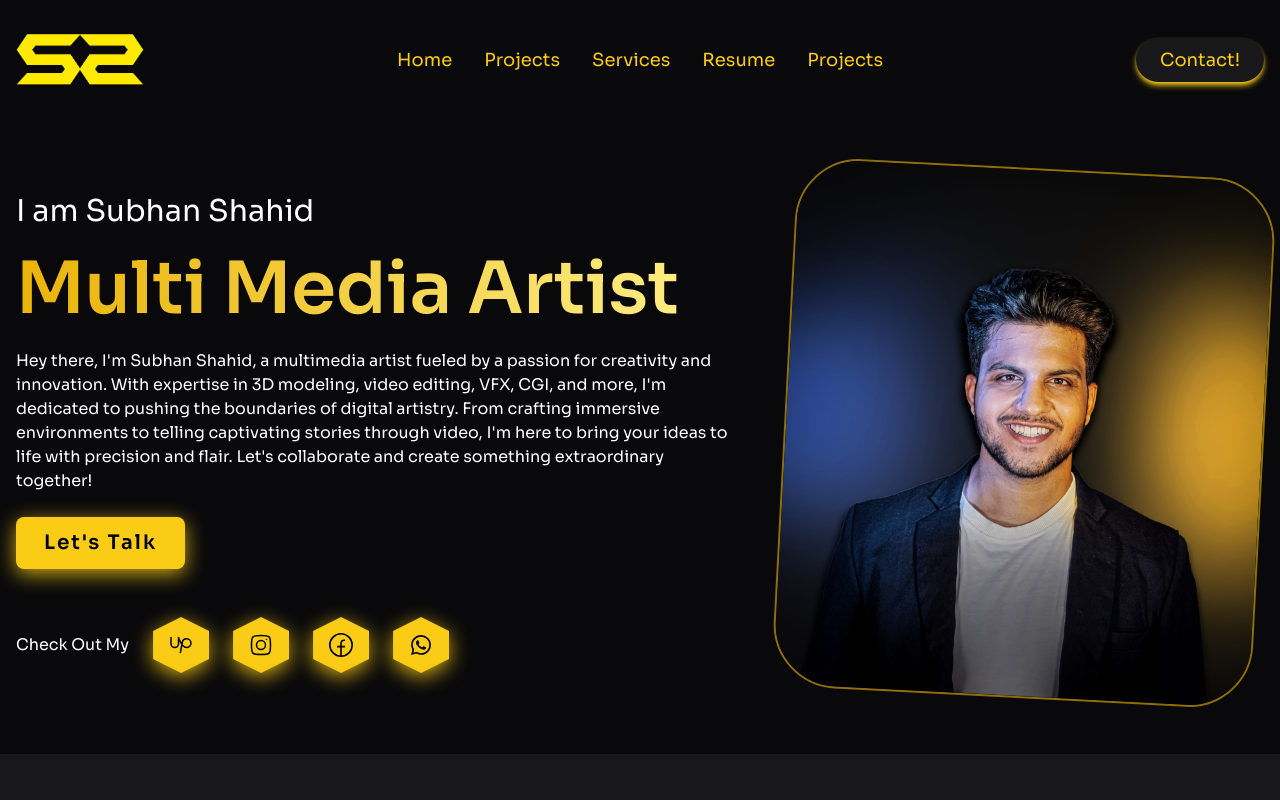
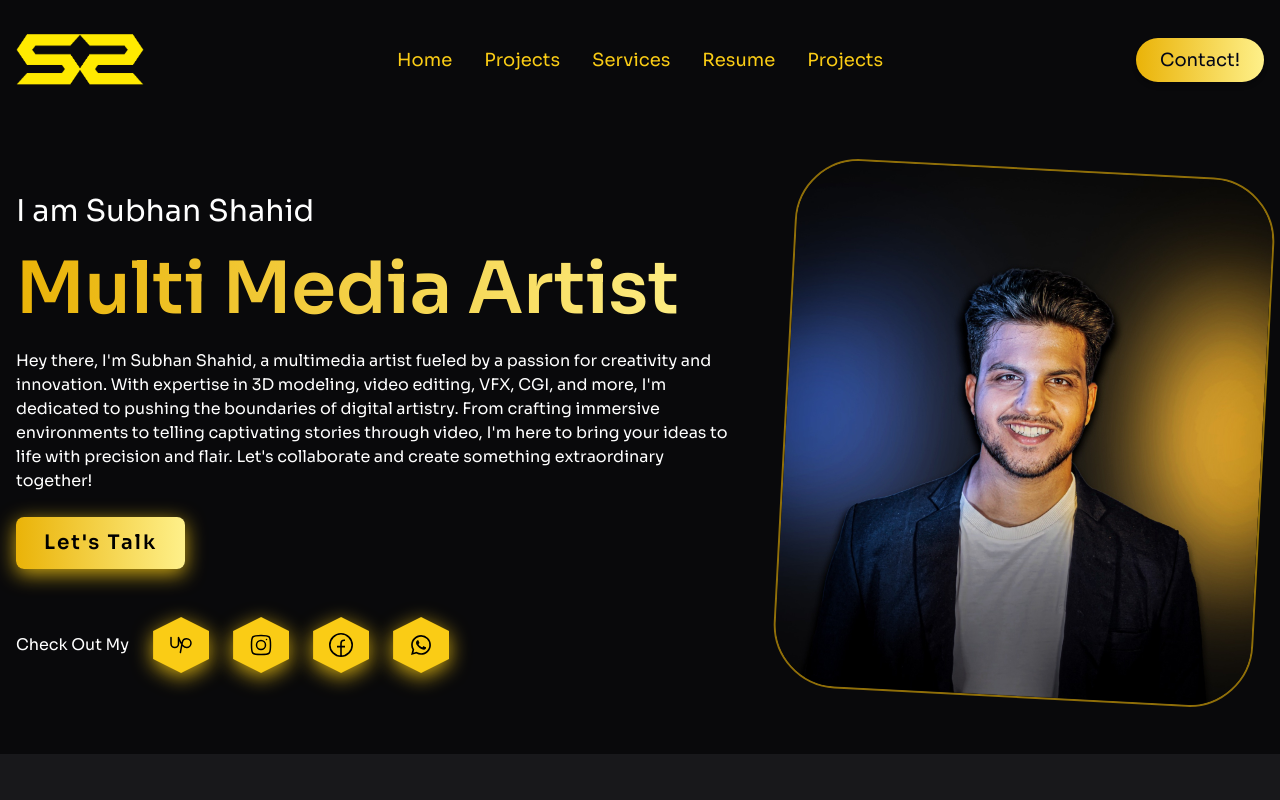
Before and after one commit to ahmed0234/Subhan-Shahid-Website, a website built with Vite: page index.html in a window 1280 px wide. Shown: the top 800 px of the page. Built offline with nearby package versions, Linux system fonts and the light colour scheme.

Commit message:
animations nav changing

```diff
--- a/index.html
+++ b/index.html
@@ -93,7 +93,7 @@ https://cdn.jsdelivr.net/npm/locomotive-scroll@4.1.4/dist/locomotive-scroll.min.
             </div>
             <div>
               <button
-                class="max-lg:hidden text-lg px-6 py-2 rounded-full bg-zinc-900 shadow-md shadow-yellow-400 hover_effect_navbtn"
+                class="text-slate-950 max-lg:hidden text-lg px-6 py-2 rounded-full bg-gradient-to-r from-yellow-500 to-yellow-200 shadow-md  hover_effect_navbtn"
               >
                 Contact!
               </button>
@@ -141,7 +141,7 @@ https://cdn.jsdelivr.net/npm/locomotive-scroll@4.1.4/dist/locomotive-scroll.min.
               </p>
               <div class="max-sm:text-center">
                 <button
-                  class="reveal px-7 tracking-widest py-3 text-xl bg-yellow-400 rounded-lg text-black font-semibold header_btn_shadow"
+                  class="reveal px-7 tracking-widest py-3 text-xl bg-gradient-to-r from-yellow-500 to-yellow-200 rounded-lg text-black font-semibold header_btn_shadow"
                 >
                   Let's Talk
                 </button>
@@ -255,7 +255,7 @@ https://cdn.jsdelivr.net/npm/locomotive-scroll@4.1.4/dist/locomotive-scroll.min.
 
             <div class="relative reveal max-sm:mx-auto order-2 max-sm:order-1 max-sm:w-[350px] max-sm:h-[430px] right w-[480px] h-[530px]  max-lg:w-full max-[375px]:w-full">
               <img
-                class="img_reveal absolute  header_img rounded-[4rem] border-2 border-opacity-60 rotate-3 hover:rotate-0 hover:border-opacity-100 hover:border-4 transition-all duration-300 ease-in-out border-yellow-500 h-full w-full object-cover object-center"
+                class=" img_reveal absolute  header_img rounded-[4rem] border-2 border-opacity-60 rotate-3 hover:rotate-0 hover:border-opacity-100 hover:border-4 transition-all duration-300 ease-in-out border-yellow-500 h-full w-full object-cover object-center"
                 src="/profile.jpg"
                 alt=""
               />
```
Also changed, not shown: main.css (+3 -5 lines).
